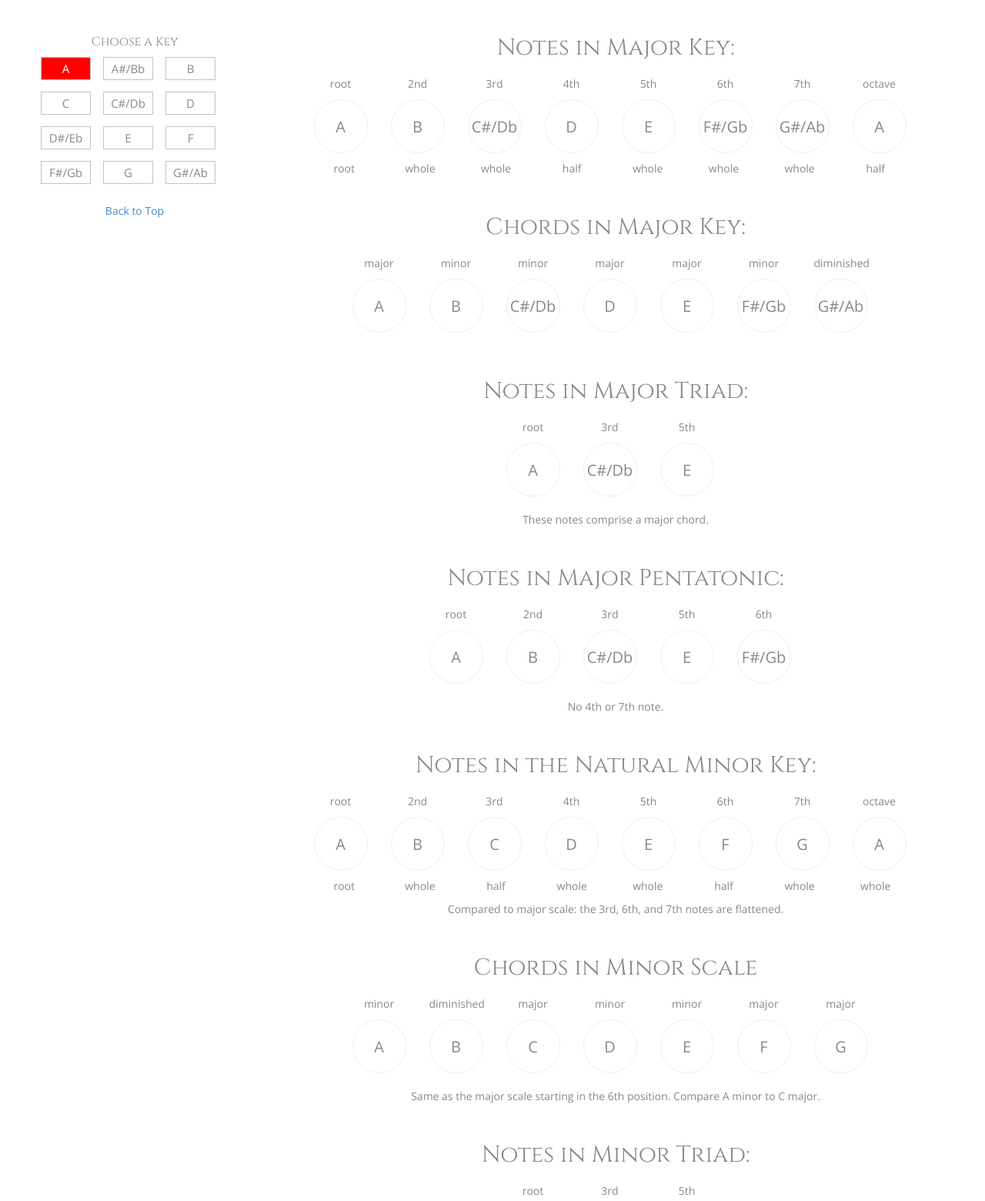
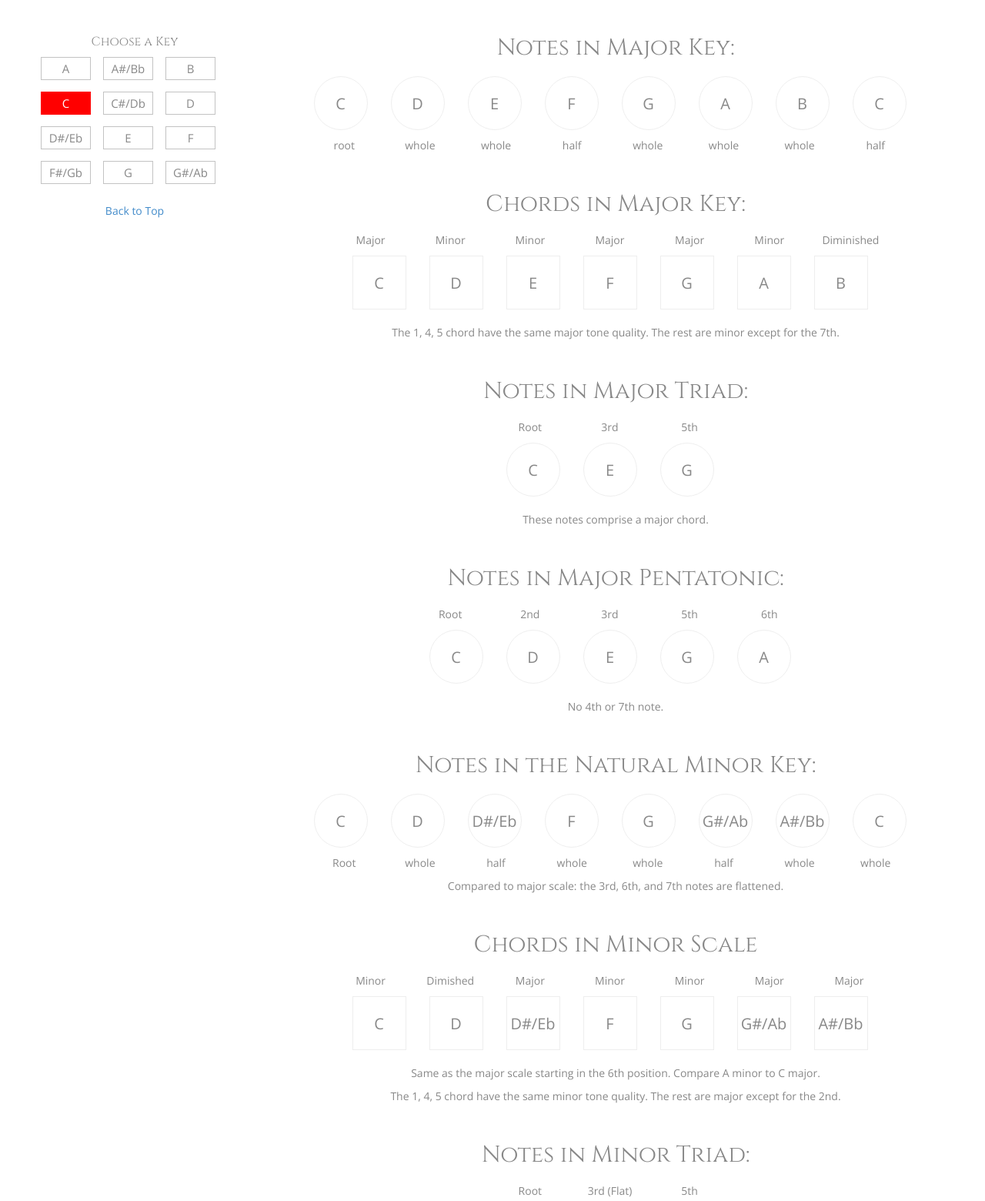
Before and after one commit to rysdyk/beyond-tabs, a plain HTML site: page index.html in a window 1280 px wide. Shown: the part 54-1614 px from the top of the page at 77% size. Drawn offline with nearby package versions, Linux system fonts and the light colour scheme.

Commit message:
refactored js into object literal pattern

```diff
--- a/css/overrides.scss
+++ b/css/overrides.scss
@@ -18,30 +18,6 @@ header {
 	text-align: center;
 	position: fixed;
 	z-index: 2;
-
-	// a.shelf {
-	// 	display: none;
-	// 	float: left;
-	// 	width: 50px;
-	// 	position: relative;
-	// 	margin: 6px 30px 0 0;
-	// 	padding: 0;
-
-	// 	ul {
-	// 		position: relative;
-	// 		float: left;
-	// 		width: 50px;
-	// 		list-style: none;
-	// 		padding: 0;
-
-	// 		li {
-	// 			width: 50px;
-	// 			height: 8px;
-	// 			margin-bottom: 6px;
-	// 			background: #fff;
-	// 		}
-	// 	}
-	// }
 
 	nav {
 		float: right;
@@ -74,8 +50,8 @@ header {
 	p { text-transform: initial; }
 }
 
+
 /* choose key styles */
-
 
 .space-holder {
 	display: none;
@@ -111,6 +87,7 @@ header {
 
 			&.active {
 				background: red;
+				border: 1px solid red;
 				color: #fff;
 				transition: background 300ms ease-out;
 
@@ -172,10 +149,11 @@ header {
 		border: 1px solid #eee;
 		font-weight: 300;
 	}
+
+	.notes.chords li {
+		border-radius: 0;
+	}
 }
-
-
-
 
 .notes { min-height: 80px; }
 
--- a/index.html
+++ b/index.html
@@ -9,15 +9,10 @@
 		<link rel="stylesheet" href="css/overrides.css" type="text/css">
 		<script type="text/javascript" src="http://code.jquery.com/jquery-2.1.1.min.js"></script>
 	</head>
+
 	<body>
+
 		<header class="header col-md-12">
-<!-- 			<a class="shelf" href="#nav">
-				<ul>
-				<li></li>
-				<li></li>
-				<li></li>
-				</ul>
-			</a> -->
 			<h1>beyondTabs</h1>
 			<nav>
 				<a href="index.html">Keys</a>
@@ -32,7 +27,20 @@
 				<div class="col-md-3">
 					<nav class="sidebar choose-key" id="nav">
 						<h2>Choose a Key</h2>
-						<ul class="keys"></ul>
+						<ul class="keys">
+							<li>A</li>
+							<li>A#/Bb</li>
+							<li>B</li>
+							<li>C</li>
+							<li>C#/Db</li>
+							<li>D</li>
+							<li>D#/Eb</li>
+							<li>E</li>
+							<li>F</li>
+							<li>F#/Gb</li>
+							<li>G</li>
+							<li>G#/Ab</li>
+						</ul>
 						<a href="#">Back to Top</a>
 					</nav>
 				</div>
@@ -55,25 +63,49 @@
 						<li>half</li>
 					</ul>
 
+
 					<h2>Chords in Major Key:</h2>
-					<ul class="maj-chords"></ul>
+					<ul class="maj-chords">
+						<li>Major</li>
+						<li>Minor</li>
+						<li>Minor</li>
+						<li>Major</li>
+						<li>Major</li>
+						<li>Minor</li>
+						<li>Diminished</li>
+					</ul>
 					<div class="space">
-						<ul class="major-chords notes"></ul>
+						<ul class="major-chords notes chords">
+						</ul>
 					</div>
+					<p>The 1, 4, 5 chord have the same major tone quality. The rest are minor except for the 7th.</p>
+
 
 					<h2>Notes in Major Triad:</h2>
-					<ul class="triad-position"></ul>
+					<ul class="triad-position">
+						<li>Root</li>
+						<li>3rd</li>
+						<li>5th</li>
+					</ul>
 					<div class="space">
 						<ul class="major-triad notes"></ul>
 					</div>
 					<p>These notes comprise a major chord.</p>
 
+
 					<h2>Notes in Major Pentatonic:</h2>
-					<ul class="maj-pent-pos"></ul>
+					<ul class="maj-pent-pos">
+						<li>Root</li>
+						<li>2nd</li>
+						<li>3rd</li>
+						<li>5th</li>
+						<li>6th</li>
+					</ul>
 					<div class="space">
 						<ul class="major-pent-notes notes"></ul>
 					</div>
 					<p>No 4th or 7th note.</p>
+
 
 					<h2>Notes in the Natural Minor Key:</h2>
 					<ul class="position"></ul>
@@ -81,7 +113,7 @@
 						<ul class="nat-minor-notes notes"></ul>
 					</div>
 					<ul class="intervals">
-						<li>root</li>
+						<li>Root</li>
 						<li>whole</li>
 						<li>half</li>
 						<li>whole</li>
@@ -92,27 +124,50 @@
 					</ul>
 					<p>Compared to major scale: the 3rd, 6th, and 7th notes are flattened.</p>
 
+
 					<h2>Chords in Minor Scale</h2>
-					<ul class="min-chords"></ul>
+					<ul class="min-chords">
+						<li>Minor</li>
+						<li>Dimished</li>
+						<li>Major</li>
+						<li>Minor</li>
+						<li>Minor</li>
+						<li>Major</li>
+						<li>Major</li>
+					</ul>
 					<div class="space">
-						<ul class="minor-chords notes"></ul>
+						<ul class="minor-chords notes chords"></ul>
 					</div>
 					<p>Same as the major scale starting in the 6th position. Compare A minor to C major.</p>
+					<p>The 1, 4, 5 chord have the same minor tone quality. The rest are major except for the 2nd.</p>
+
 
 					<h2>Notes in Minor Triad:</h2>
-					<ul class="triad-position"></ul>
+					<ul class="triad-position">
+						<li>Root</li>
+						<li>3rd (Flat)</li>
+						<li>5th</li>
+					</ul>
 					<div class="space">
 						<ul class="minor-triad notes"></ul>
 					</div>
 					<p>These notes compose a minor chord</p>
 					<p>Compared to major triad: the 3rd is flattened</p>
 
+
 					<h2>Notes in Minor Pentatonic:</h2>
-					<ul class="min-pent-pos"></ul>
+					<ul class="min-pent-pos">
+						<li>Root</li>
+						<li>3rd</li>
+						<li>4th</li>
+						<li>5th</li>
+						<li>7th</li>
+					</ul>
 					<div class="space">
 						<ul class="minor-pent-notes notes"></ul>
 					</div>
-					<p>Compared to major pentatonic: the 3rd is flatted, a flattened 7th is added, and the 2nd is removed.
+					<p>Compared to major pentatonic: the 3rd is flatted, a flattened 7th is added, and the 2nd is removed.</p>
+
 
 					<h2>Notes in the Harmonic Minor Key:</h2>
 					<ul class="position"></ul>
@@ -131,6 +186,7 @@
 					</ul>
 					<p>Like the natural minor scale: the 3rd and 6th notes are flatted, but the 7th note is not flattened.</p>
 
+
 				</div> <!-- col-md-9 -->
 
 			</section>
@@ -146,7 +202,7 @@
 			<p>&copy; 2015</p>
 		</footer>
 
-	<script src="js/neckLogik.js"></script>
+	<script src="js/neckLogik-oo-v2.js"></script>
 
 	</body>
 </html>
--- /dev/null
+++ b/js/neckLogik-oo-v2.js
@@ -0,0 +1,79 @@
+(function(){
+  var beyondTabs = {
+    notes: ["A", "A#/Bb", "B", "C", "C#/Db", "D", "D#/Eb", "E", "F", "F#/Gb", "G", "G#/Ab"],
+
+    init: function(){
+      this.cacheDom();
+      this.renderNotes(3);
+      this.$key.eq(3).addClass('active');
+      this.showNotes();
+      this.events();
+    },
+
+    cacheDom: function(){
+      this.$key = $('.keys li');
+      this.$notes = $('.notes');
+      this.$majNote = $('.major-notes');
+      this.$majChords = $('.major-chords');
+      this.$natMin = $('.nat-minor-notes');
+      this.$harMin = $('.har-minor-notes');
+      this.$minChords = $('.minor-chords');
+      this.$majPentNotes = $('.major-pent-notes');
+      this.$minPentNotes = $('.minor-pent-notes');
+      this.$majTri = $('.major-triad');
+      this.$minTri = $('.minor-triad');
+    },
+
+    events: function(){
+      this.$key.click( function(){
+        beyondTabs.changeKey($(this));
+      });
+    },
+
+    renderNotes: function(x){
+      if ( x !== undefined) {
+        for ( i=0; i <= beyondTabs.notes.length; i++ ) {
+          this.$notes.append("<li>" + beyondTabs.notes[(x + i) % 12] + "</li>");
+          this.$notes.children().hide();
+        }
+      } else {
+        for ( i=0; i <= beyondTabs.notes.length; i++ ) {
+          this.$notes.append("<li>" + beyondTabs.notes[i % 12] + "</li>");
+          this.$notes.children().hide();
+        }
+      }
+    },
+
+    showNotes: function(){
+      var intervals = [
+        [this.$majNote,       [0, 2, 4, 5, 7, 9, 11, 12]],
+        [this.$majChords,     [0, 2, 4, 5, 7, 9, 11]],
+        [this.$majTri,        [0, 4, 7]],
+        [this.$majPentNotes,  [0, 2, 4, 7, 9]],
+        [this.$natMin,        [0, 2, 3, 5, 7, 8, 10, 12]],
+        [this.$minChords,     [0, 2, 3, 5, 7, 8, 10]],
+        [this.$natMin,        [0, 2, 3, 5, 7, 8, 10, 12]],
+        [this.$harMin,        [0, 2, 3, 5, 7, 8, 11, 12]],
+        [this.$minTri,        [0, 3, 7]],
+        [this.$minPentNotes,  [0, 3, 5, 7, 10]]
+      ];
+
+      for (i = 0; i < intervals.length; i++) {
+        for ( j = 0; j < intervals[i][1].length; j++ ) {
+          intervals[i][0].children('li').eq(intervals[i][1][j % 12]).show();
+        }
+      }
+    },
+
+    changeKey: function(x){
+      this.$key.filter('.active').removeClass('active');
+      x.addClass('active');
+      this.$notes.children().remove();
+      var num = this.$key.index(x);
+      beyondTabs.renderNotes(num);
+      beyondTabs.showNotes();
+    }
+  };
+
+  beyondTabs.init();
+})();
```
Also changed, not shown: css/overrides.css, notes.txt, 1 other file.
